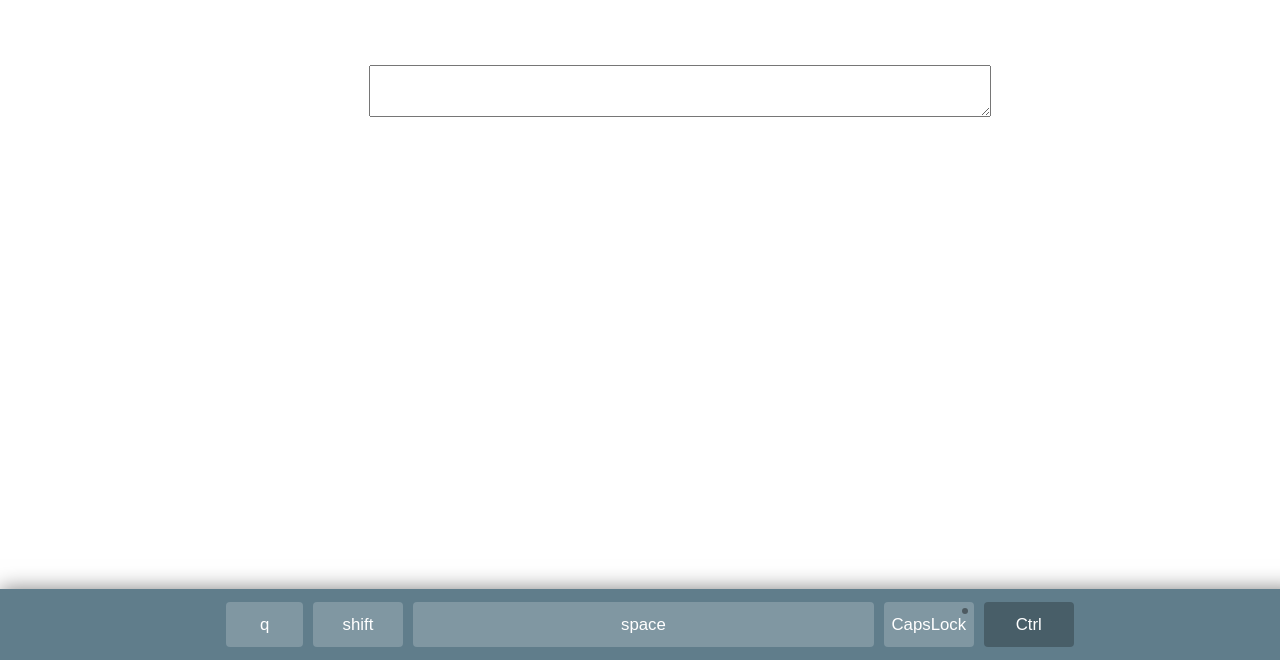
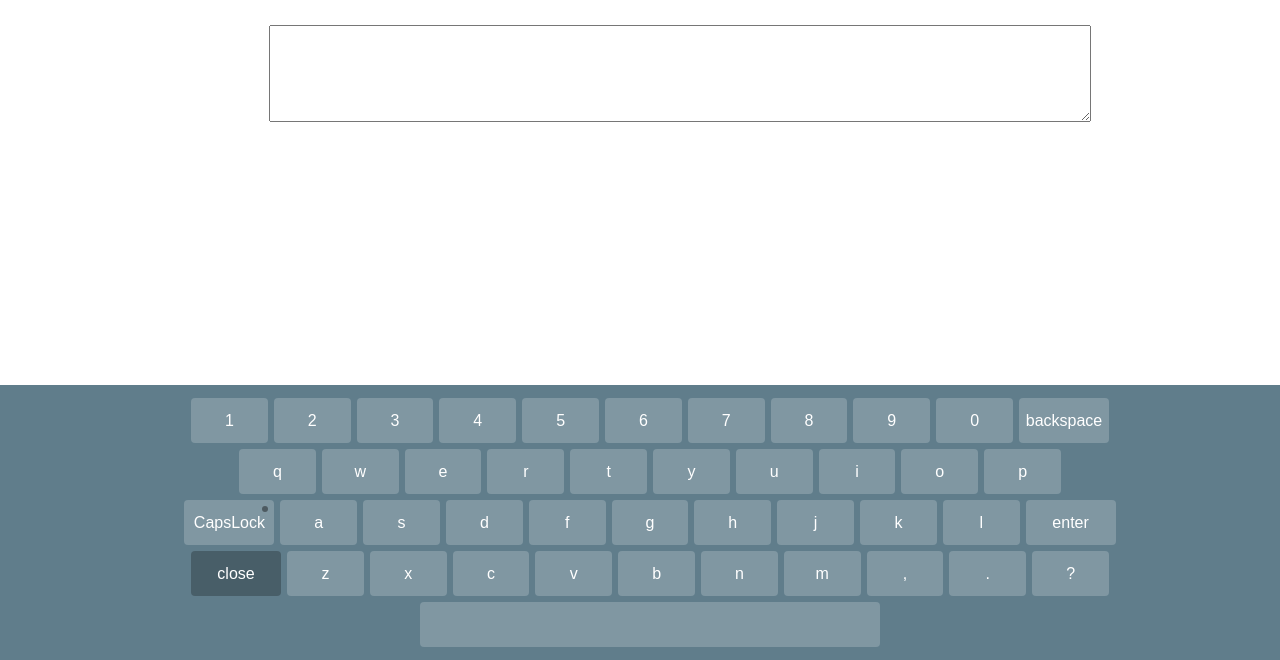
Before and after one commit to 1zemzem/virtual-keyboard, a website: page index.html in a window 1280 px wide. Shown: the part 140-800 px from the top of the page. Drawn offline with Linux system fonts and the light colour scheme.

Commit message:
feat: implement keyboard loading in js

```diff
--- a/app.js
+++ b/app.js
@@ -0,0 +1,196 @@
+const wrapper = document.querySelector(".wrapper");
+console.log(wrapper);
+
+const virtualKeyboard = {
+  elements: {
+    keyboard: null,
+    keysContainer: null,
+    keys: [],
+  },
+
+  eventHandlers: {
+    oninput: null,
+    onclose: null,
+  },
+
+  properties: {
+    value: "",
+    capsLock: false,
+  },
+
+  init() {
+    // create elements
+    this.elements.keyboard = document.createElement("div");
+    this.elements.keysContainer = document.createElement("div");
+    this.elements.keyboard.classList.add("keyboard");
+    this.elements.keysContainer.classList.add("keyboard__keys");
+    this.elements.keysContainer.appendChild(this._createKeys());
+    this.elements.keyboard.appendChild(this.elements.keysContainer);
+    wrapper.appendChild(this.elements.keyboard);
+  },
+
+  _createKeys() {
+    const fragment = document.createDocumentFragment();
+    const keyLayout = [
+      "1",
+      "2",
+      "3",
+      "4",
+      "5",
+      "6",
+      "7",
+      "8",
+      "9",
+      "0",
+      "backspace",
+      "q",
+      "w",
+      "e",
+      "r",
+      "t",
+      "y",
+      "u",
+      "i",
+      "o",
+      "p",
+      "CapsLock",
+      "a",
+      "s",
+      "d",
+      "f",
+      "g",
+      "h",
+      "j",
+      "k",
+      "l",
+      "enter",
+      "close",
+      "z",
+      "x",
+      "c",
+      "v",
+      "b",
+      "n",
+      "m",
+      ",",
+      ".",
+      "?",
+      "space",
+    ];
+
+    keyLayout.forEach((key) => {
+      const keyElement = document.createElement("button");
+      console.log(keyLayout);
+      const insertLineBreak =
+        ["backspace", "p", "enter", "?"].indexOf(key) !== -1;
+
+      keyElement.setAttribute("type", "button");
+      keyElement.classList.add("keyboard__key");
+
+      switch (key) {
+        case "backspace":
+          keyElement.classList.add("keyboard__key-wide");
+          keyElement.innerHTML = ("backspace");
+
+          keyElement.addEventListener("click", () => {
+            this.properties.value = this.properties.value.substring(
+              0,
+              this.properties.value.length - 1
+            );
+            this._triggerEvent("oninput");
+          });
+
+          break;
+
+        case "CapsLock":
+          keyElement.classList.add(
+            "keyboard__key-wide",
+            "keyboard__key-activable"
+          );
+          keyElement.innerHTML = ("CapsLock");
+          keyElement.addEventListener("click", () => {
+            this._toggleCapsLock();
+            keyElement.classList.toggle(
+              "keyboard__key-active",
+              this.properties.capsLock
+            );
+          });
+
+          break;
+
+        case "enter":
+          keyElement.classList.add("keyboard__key-wide");
+          keyElement.innerHTML = ("enter");
+          keyElement.addEventListener("click", () => {
+            this.properties.value += "\n";
+            this._triggerEvent("oninput");
+          });
+
+          break;
+
+        case "space":
+          keyElement.classList.add("keyboard__key-extra-wide");
+
+          keyElement.addEventListener("click", () => {
+            this.properties.value += " ";
+            this._triggerEvent("oninput");
+          });
+
+          break;
+
+        case "close":
+          keyElement.classList.add(
+            "keyboard__key-wide",
+            "keyboard__key-inactive"
+          );
+          keyElement.innerHTML = ("close");
+          keyElement.addEventListener("click", () => {
+            this.close();
+            this._triggerEvent("onclose");
+          });
+
+          break;
+
+        default:
+          keyElement.textContent = key.toLowerCase();
+
+          keyElement.addEventListener("click", () => {
+            this.properties.value += this.properties.capsLock
+              ? key.toUpperCase()
+              : key.toLowerCase();
+            this._triggerEvent("oninput");
+          });
+
+          break;
+      }
+
+      fragment.appendChild(keyElement);
+
+      if (insertLineBreak) {
+        fragment.appendChild(document.createElement("br"));
+      }
+    });
+
+    return fragment;
+  },
+
+  _toggleCapsLook() {
+    console.log(CapsLock);
+  },
+
+  _triggerEvent(handlerName) {
+    console.log(handlerName);
+  },
+
+  open(initialValue, oninput, onclose) {
+    this.elements.keyboard.classList.remove("keyboard-hidden");
+  },
+
+  close() {
+    this.elements.keyboard.classList.add("keyboard-hidden");
+  },
+};
+
+window.addEventListener("DOMContentLoaded", function () {
+  virtualKeyboard.init();
+});
--- a/index.html
+++ b/index.html
@@ -9,9 +9,9 @@
 </head>
 <body>
     <div class="wrapper">
-        <h1 class="keyboard__header">Virtual Keyboard</h1>
-        <textarea class="keyboard-input"></textarea>
-        <div class="keyboard">
+        <h1 class="keyboard__header">Virtual Keyboard for Windows</h1>
+        <textarea class="keyboard-input" rows="5"></textarea>
+        <!-- <div class="keyboard">
             <div class="keyboard__keys">
                 <button class="keyboard__key">q</button>
                 <button class="keyboard__key keyboard__key-wide">shift</button>
@@ -19,7 +19,7 @@
                 <button class="keyboard__key keyboard__key-wide keyboard__key-activable">CapsLock</button>
                 <button class="keyboard__key keyboard__key-wide keyboard__key-inactive">Ctrl</button>
             </div>
-        </div>
+        </div> -->
     </div>
     <script src="./app.js"></script>
 </body>
--- a/style.css
+++ b/style.css
@@ -10,14 +10,14 @@
 }
 
 .keyboard__header {
- margin: 80px;
+ margin: 60px;
 }
 
 .keyboard-input {
     margin: 0 auto;
     width: 100%;
     padding: 10px;
-    max-width: 600px;
+    max-width: 800px;
 }
 
 .keyboard {
@@ -27,9 +27,12 @@
     width: 100%;
     padding: 10px;
     background: #607D8B;
-    box-shadow: 0 0 20px rgba(0, 0, 0, 0.5);
     user-select: none;
     transition: bottom 0.4s;
+}
+
+.keyboard-hidden {
+    bottom: -100%
 }
 
 .keyboard__keys {
@@ -45,7 +48,7 @@
     border: none;
     background: rgba(255, 255, 255, 0.2);
     color: #ffffff;
-    font-size: 1.05rem;
+    font-size: 1rem;
     outline: none;
     cursor: pointer;
     display: inline-flex;
```
